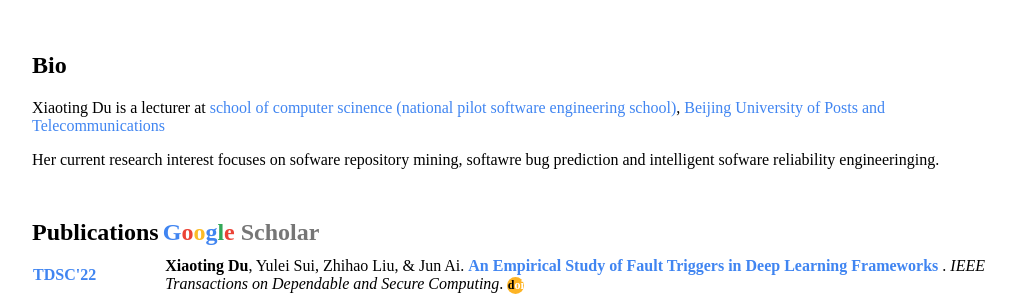
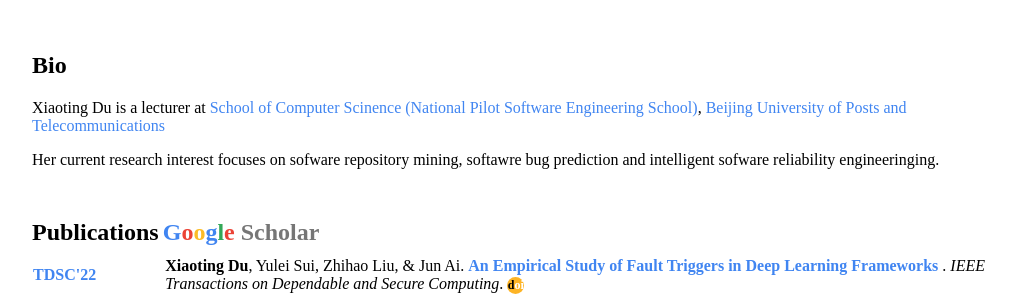
Before and after one commit to xiaotingdu/xiaotingdu.github.io, a Jekyll site: the page index.html, which Jekyll copies as it is, in a window 1280 px wide. Shown: the part 572-868 px from the top of the page, without its empty margins (128-1145 px from the left). Built offline with Jekyll 4.4.1, drawn with Linux system fonts in a browser that asks for light colours; a style sheet for code colours, icons or effects is not loaded.

```diff
--- a/index.html
+++ b/index.html
@@ -45,7 +45,7 @@
 
 <div class="container">
 <h2>Bio</h2>
-<p>Xiaoting Du is a lecturer at <a href="https://scs.bupt.edu.cn/"> school of computer scinence (national pilot software engineering school)</a>, <a href="https://www.bupt.edu.cn/">Beijing University of Posts and Telecommunications</a> </p>
+<p>Xiaoting Du is a lecturer at <a href="https://scs.bupt.edu.cn/"> School of Computer Scinence (National Pilot Software Engineering School)</a>, <a href="https://www.bupt.edu.cn/">Beijing University of Posts and Telecommunications</a> </p>
 <p>Her current research interest focuses on sofware repository mining, softawre bug prediction and intelligent sofware reliability engineeringing.</p>
 
 </div>
```
